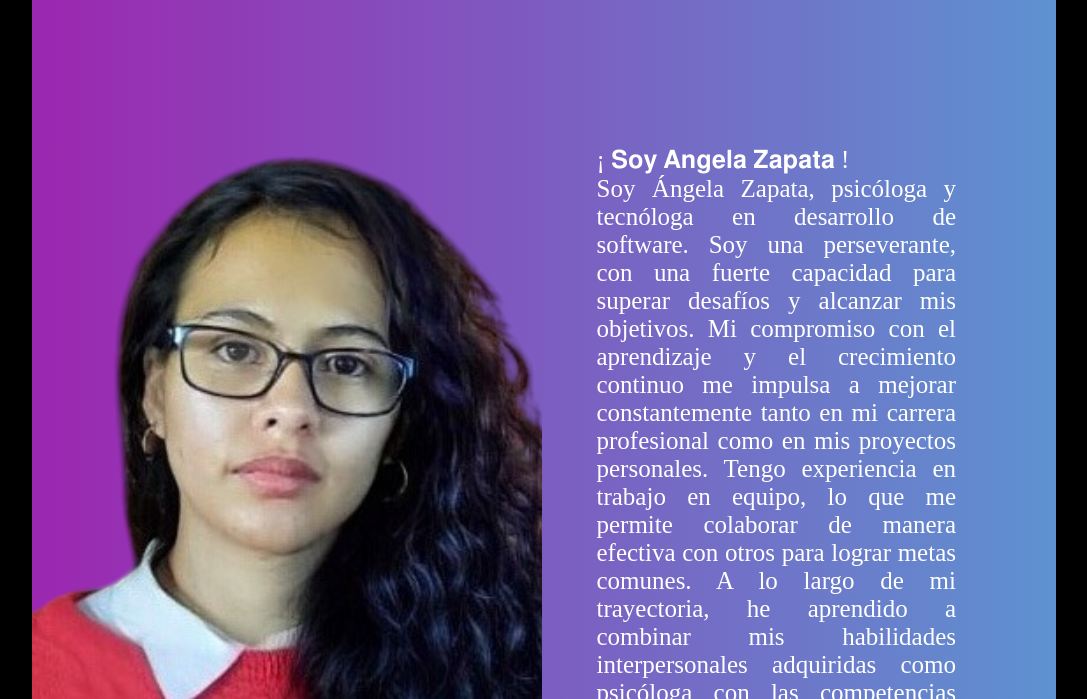
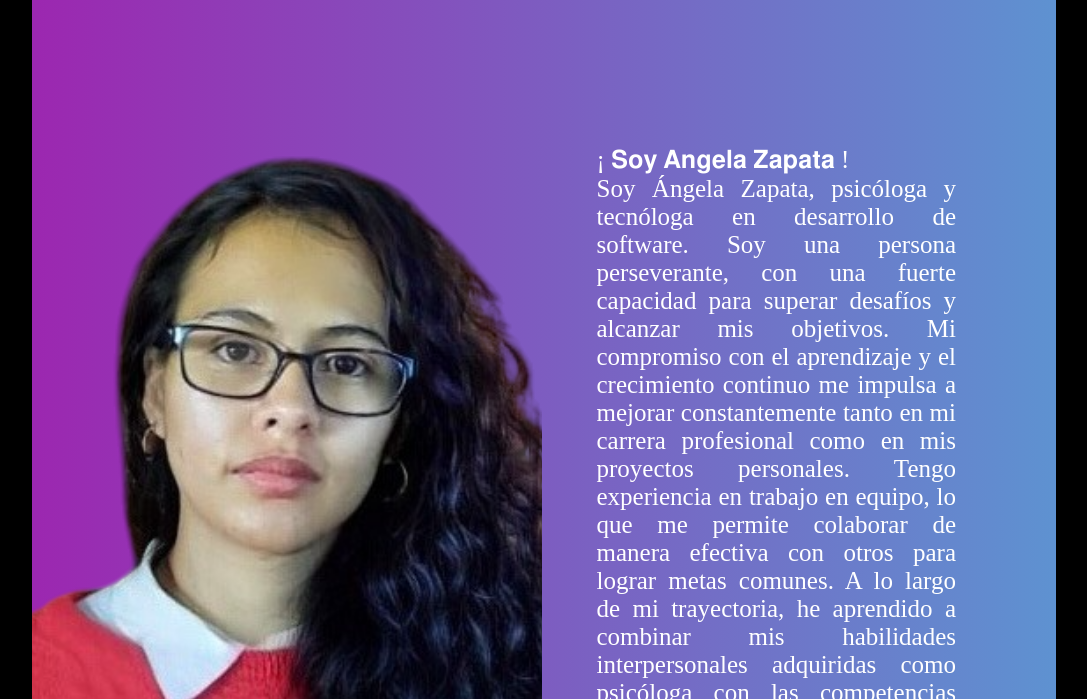
Before and after one commit to amzapata3/Portafolio-personal, a plain HTML site: page index.html in a window 1280 px wide. Shown: the part 101-800 px from the top of the page, without its empty margins (96-1183 px from the left). Drawn offline with Linux system fonts and the light colour scheme.

Commit message:
actualizado

```diff
--- a/index.html
+++ b/index.html
@@ -34,7 +34,7 @@
       </div>
 
       <div class="texto" id="sobre-mi">
-        <p>¡ 𝐒𝐨𝐲 𝐀𝐧𝐠𝐞𝐥𝐚 𝐙𝐚𝐩𝐚𝐭𝐚 ! <br> Soy Ángela Zapata, psicóloga y tecnóloga en desarrollo de software. Soy una perseverante, con una fuerte capacidad para superar desafíos y alcanzar mis objetivos. Mi compromiso con el aprendizaje y el crecimiento continuo me impulsa a mejorar constantemente tanto en mi carrera profesional como en mis proyectos personales.
+        <p>¡ 𝐒𝐨𝐲 𝐀𝐧𝐠𝐞𝐥𝐚 𝐙𝐚𝐩𝐚𝐭𝐚 ! <br> Soy Ángela Zapata, psicóloga y tecnóloga en desarrollo de software. Soy una persona perseverante, con una fuerte capacidad para superar desafíos y alcanzar mis objetivos. Mi compromiso con el aprendizaje y el crecimiento continuo me impulsa a mejorar constantemente tanto en mi carrera profesional como en mis proyectos personales.
           Tengo experiencia en trabajo en equipo, lo que me permite colaborar de manera efectiva con otros para lograr metas comunes. A lo largo de mi trayectoria, he aprendido a combinar mis habilidades interpersonales adquiridas como psicóloga con las competencias técnicas que he desarrollado en el campo de la tecnología, ofreciendo soluciones creativas y de calidad.
           Mi enfoque está en contribuir positivamente a los equipos con los que trabajo, buscando siempre el equilibrio entre innovación, empatía y resultados. Mi objetivo es seguir aprendiendo y aplicando mis conocimientos.
           </p>
```
